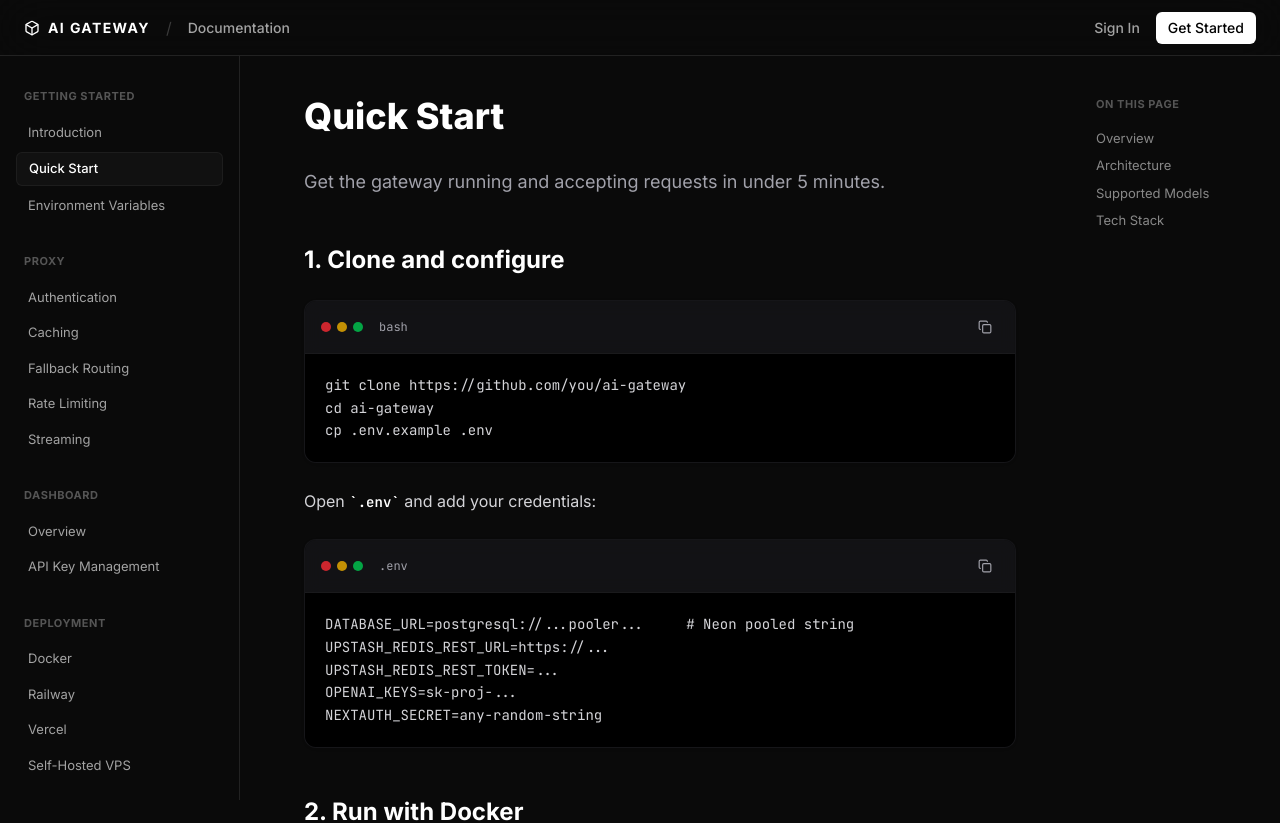
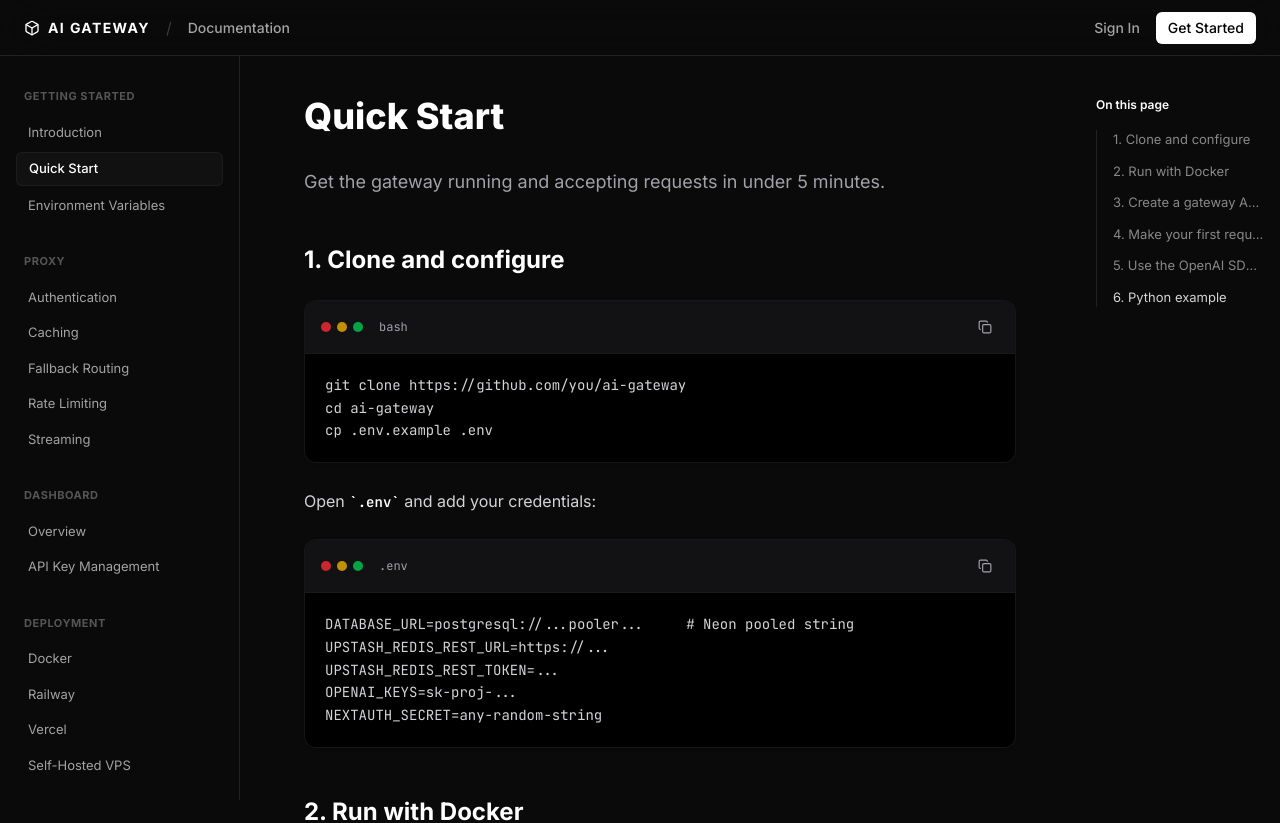
Before and after one commit to PankajKumardev/Ai-Proxy, a Next.js app in the folder apps/dashboard/: page /docs/quick-start in a window 1280 px wide. Shown: the top 823 px of the page. Built offline with nearby package versions, Linux system fonts and the light colour scheme.

Commit message:
feat: Add `CodeBlock` component and `TableOfContents` to documentation, refactoring page styling to Tailwind CSS.

```diff
--- a/apps/dashboard/src/app/(docs)/docs/quick-start/page.tsx
+++ b/apps/dashboard/src/app/(docs)/docs/quick-start/page.tsx
@@ -1,6 +1,7 @@
 import React from "react"
 import type { Metadata } from "next"
 import CodeBlock from "@/components/mdx/code-block"
+import { Check } from "lucide-react"
 
 export const metadata: Metadata = { title: "Quick Start — AI Gateway Docs" }
 
@@ -109,15 +110,18 @@ response = client.chat.completions.create(
 print(response.choices[0].message.content)`}
       />
 
-      <div className="not-prose mt-12 mb-8 bg-primary/10 border border-primary/20 rounded-xl p-6 shadow-sm">
-        <div className="flex items-center gap-2 mb-2 font-semibold text-primary">
-          <span>⚡</span>
-          <h4>That's it!</h4>
+      <div className="not-prose my-12 bg-[#111111] border border-white/10 rounded-xl p-6 relative overflow-hidden flex gap-4 shadow-2xl">
+        <div className="w-1.5 absolute left-0 top-0 bottom-0 bg-white rounded-l-xl"></div>
+        <div className="mt-0.5 flex-shrink-0 flex items-center justify-center w-6 h-6 rounded-full bg-white/10 text-white shadow-inner shadow-white/5 border border-white/20">
+          <Check className="w-3.5 h-3.5 text-white" />
         </div>
-        <p className="text-sm text-foreground/80 m-0 leading-relaxed">
-          Make the same request twice — the second call returns instantly from cache and costs $0.00.
-          Check the dashboard at <code className="bg-primary/5 px-1 py-0.5 rounded text-primary">/dashboard</code> to see usage data.
-        </p>
+        <div>
+          <h4 className="font-semibold text-white mb-2">That's it!</h4>
+          <p className="text-[14px] text-[#888888] leading-relaxed m-0">
+            Make the same request twice — the second call returns instantly from cache and costs $0.00.
+            Check the dashboard at <code className="text-[#d4d4d4] bg-white/5 border border-white/10 px-1.5 py-0.5 rounded font-mono text-[12px]">/dashboard</code> to see usage data.
+          </p>
+        </div>
       </div>
     </>
   )
--- a/apps/dashboard/src/app/(docs)/layout.tsx
+++ b/apps/dashboard/src/app/(docs)/layout.tsx
@@ -3,6 +3,7 @@
 import Link from "next/link"
 import { usePathname } from "next/navigation"
 import { cn } from "@/lib/utils"
+import TableOfContents from "@/components/mdx/toc"
 
 const nav = [
   {
@@ -98,21 +99,13 @@ export default function DocsLayout({ children }: { children: React.ReactNode })
 
         {/* Dynamic Prose Content */}
         <main className="flex-1 min-w-0 py-10 px-6 md:px-12 lg:px-16 overflow-x-hidden">
-          <div className="prose prose-invert prose-zinc max-w-3xl prose-pre:bg-[#111111] prose-pre:border prose-pre:border-white/10 prose-pre:text-[13px]">
+          <div className="prose prose-invert prose-zinc max-w-3xl prose-pre:bg-[#111111] prose-pre:border prose-pre:border-white/10 prose-pre:text-[13px] prose-h2:scroll-mt-24 prose-h3:scroll-mt-24">
             {children}
           </div>
         </main>
 
-        {/* Right TOC Placeholder */}
-        <aside className="w-[200px] shrink-0 py-10 px-4 hidden xl:block sticky top-14 h-[calc(100vh-3.5rem)] overflow-y-auto">
-          <div className="text-[11px] font-bold text-[#555555] uppercase tracking-wider mb-4">On this page</div>
-          <div className="space-y-2 text-[13px] text-[#888888]">
-            <p className="hover:text-white cursor-pointer transition-colors">Overview</p>
-            <p className="hover:text-white cursor-pointer transition-colors">Architecture</p>
-            <p className="hover:text-white cursor-pointer transition-colors">Supported Models</p>
-            <p className="hover:text-white cursor-pointer transition-colors">Tech Stack</p>
-          </div>
-        </aside>
+        {/* Dynamic Right TOC */}
+        <TableOfContents />
       </div>
     </div>
   )
--- /dev/null
+++ b/apps/dashboard/src/components/mdx/toc.tsx
@@ -0,0 +1,120 @@
+"use client"
+
+import { useEffect, useState } from "react"
+import { usePathname } from "next/navigation"
+import { cn } from "@/lib/utils"
+
+interface Heading {
+  id: string
+  text: string
+  level: number
+}
+
+export default function TableOfContents() {
+  const pathname = usePathname()
+  const [headings, setHeadings] = useState<Heading[]>([])
+  const [activeId, setActiveId] = useState<string>("")
+
+  // First effect: extract headings when pathname changes
+  useEffect(() => {
+    const elements = Array.from(document.querySelectorAll(".prose h2, .prose h3")) as HTMLHeadingElement[]
+
+    const newHeadings = elements.map((elem) => {
+      if (!elem.id) {
+        elem.id = elem.innerText
+          .toLowerCase()
+          .replace(/[^a-z0-9]+/g, "-")
+          .replace(/(^-|-$)+/g, "")
+      }
+      return {
+        id: elem.id,
+        text: elem.innerText,
+        level: Number(elem.tagName.charAt(1)), // 2 or 3
+      }
+    })
+
+    setHeadings(newHeadings)
+  }, [pathname])
+
+  // Second effect: track scrolling
+  useEffect(() => {
+    if (headings.length === 0) return
+
+    const handleScroll = () => {
+      const headingElements = Array.from(document.querySelectorAll(".prose h2, .prose h3"))
+
+      let currentActiveId = ""
+
+      // Look for the heading closest to the top but ABOVE our 120px threshold
+      for (const heading of headingElements) {
+        const rect = heading.getBoundingClientRect()
+        // 120px offset accounts for the sticky navbar and some padding
+        if (rect.top <= 120) {
+          currentActiveId = heading.id
+        } else {
+          // Since headings are in order, the first one that is > 120px means we're done
+          break
+        }
+      }
+
+      // If we are at the very top (no headings have scrolled past the threshold)
+      if (!currentActiveId && headingElements.length > 0) {
+        currentActiveId = headingElements[0].id
+      }
+
+      // If scrolled all the way to the absolute bottom of the page,
+      // highlight the last section even if it didn't hit the 120px top boundary.
+      if (window.innerHeight + window.scrollY >= document.body.offsetHeight - 10) {
+        currentActiveId = headingElements[headingElements.length - 1].id
+      }
+
+      setActiveId(currentActiveId)
+    }
+
+    // Call once to set initial state
+    handleScroll()
+
+    window.addEventListener("scroll", handleScroll, { passive: true })
+    return () => window.removeEventListener("scroll", handleScroll)
+  }, [headings])
+
+  if (headings.length === 0) {
+    return null
+  }
+
+  const handleClick = (e: React.MouseEvent<HTMLAnchorElement>, id: string) => {
+    e.preventDefault()
+    const element = document.getElementById(id)
+    if (element) {
+      // Offset for the sticky header (14 spacing * 4 = 56px) + extra padding
+      const top = element.getBoundingClientRect().top + window.scrollY - 80
+      window.scrollTo({ top, behavior: "smooth" })
+    }
+  }
+
+  return (
+    <aside className="w-[200px] shrink-0 py-10 px-4 hidden xl:block sticky top-14 h-[calc(100vh-3.5rem)] overflow-y-auto hidden-scrollbar">
+      <div className="text-[12px] font-semibold text-white mb-4">On this page</div>
+      <div className="flex flex-col gap-3 text-[13px] text-[#888888] border-l border-white/10 pl-4">
+        {headings.map((heading) => {
+          const isActive = activeId === heading.id
+          return (
+            <a
+              key={heading.id}
+              href={`#${heading.id}`}
+              onClick={(e) => handleClick(e, heading.id)}
+              className={cn(
+                "cursor-pointer transition-colors relative block truncate",
+                isActive ? "text-[#d4d4d4]" : "hover:text-white",
+                heading.level === 3 && "pl-3 text-[12px]",
+                isActive && "before:absolute before:-left-[17px] before:top-1 before:bottom-1 before:w-[2px] before:bg-white"
+              )}
+            >
+              {heading.text}
+            </a>
+          )
+        })}
+      </div>
+    </aside>
+  )
+}
```
Also changed, not shown: 1 other file (tests, documents, lock files or other folders).
